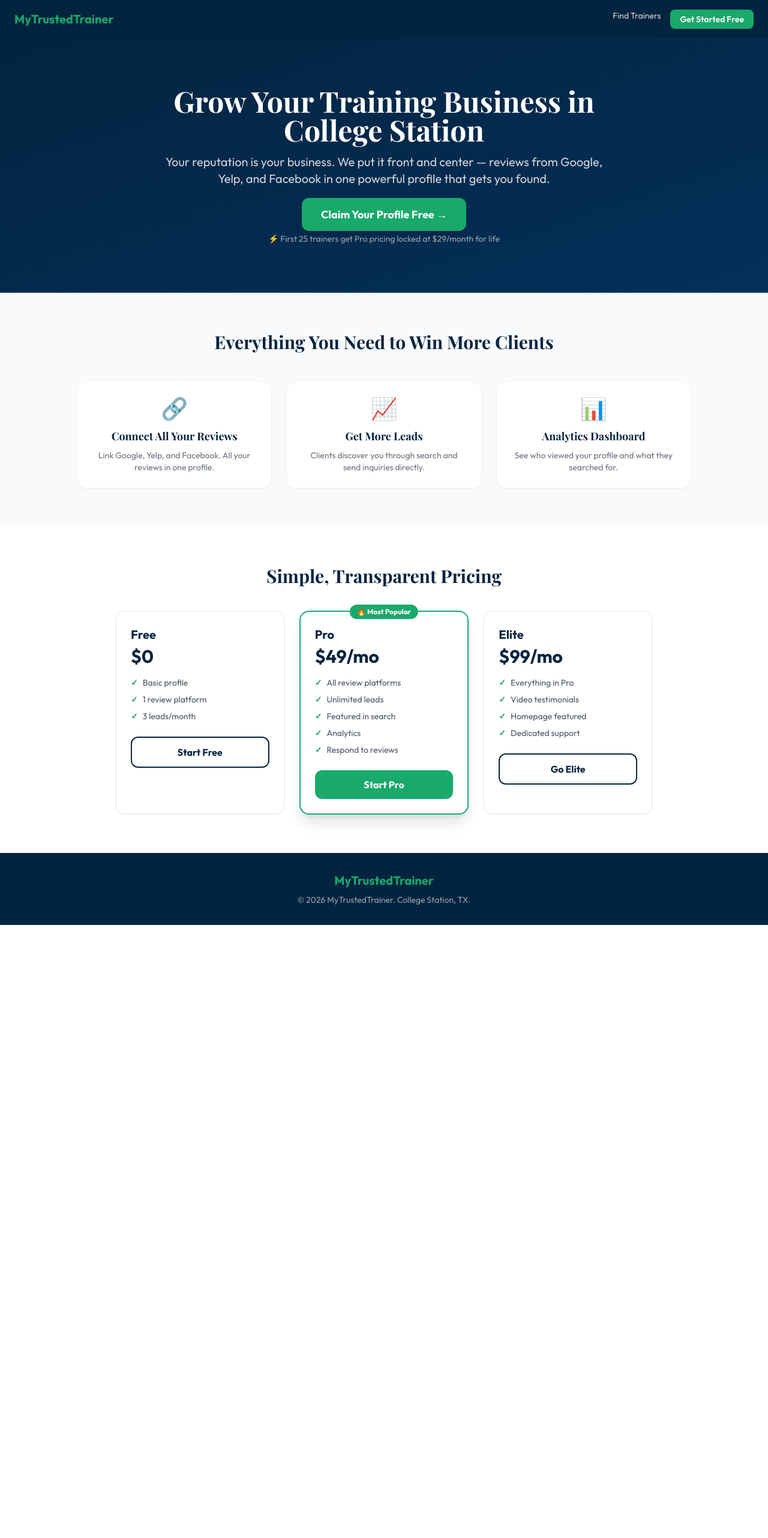
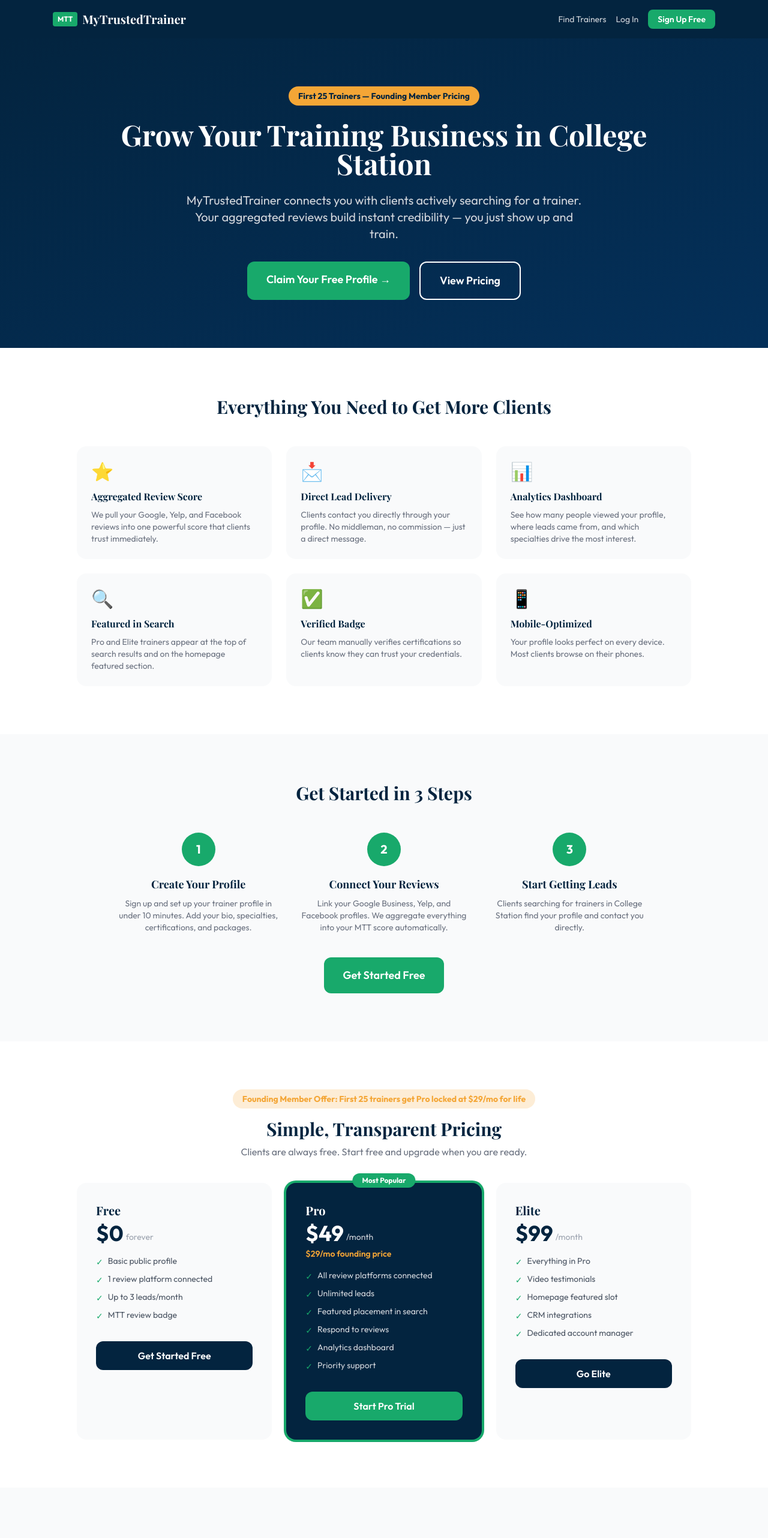
Before and after one commit to MyTrustedTrainer/mytrustedtrainer, a Next.js app: page /for-trainers in a window 1280 px wide. Shown: the top 2564 px of the page at 60% size. Before the commit the page ends 1542 px from the top, so only its background shows below. Built offline with nearby package versions, Linux system fonts and the light colour scheme.

Commit message:
Fix app/for-trainers/page.tsx

```diff
--- a/app/for-trainers/page.tsx
+++ b/app/for-trainers/page.tsx
@@ -2,74 +2,202 @@ import Link from 'next/link'
 
 export default function ForTrainersPage() {
   return (
-    <main className="min-h-screen bg-white">
-      <nav className="bg-[#03243F] text-white px-6 py-4 flex items-center justify-between">
-        <Link href="/" className="text-[#18A96B] text-xl font-bold font-[Playfair_Display,serif]">MyTrustedTrainer</Link>
-        <div className="flex gap-4">
+    <div className="min-h-screen bg-white">
+      {/* Nav */}
+      <nav className="bg-[#03243F] text-white">
+        <div className="max-w-6xl mx-auto px-6 py-4 flex items-center justify-between">
+          <Link href="/" className="flex items-center gap-2">
+            <span className="bg-[#18A96B] text-white text-xs font-bold px-2 py-1 rounded">MTT</span>
+            <span className="text-xl font-bold" style={{fontFamily:'Playfair Display'}}>MyTrustedTrainer</span>
+          </Link>
+          <div className="flex items-center gap-4">
             <Link href="/search" className="text-gray-300 hover:text-white text-sm">Find Trainers</Link>
-          <Link href="/signup?type=trainer" className="bg-[#18A96B] hover:bg-[#13875A] text-white text-sm px-4 py-1.5 rounded-lg font-semibold">Get Started Free</Link>
+            <Link href="/login" className="text-gray-300 hover:text-white text-sm">Log In</Link>
+            <Link href="/signup" className="bg-[#18A96B] text-white text-sm font-semibold px-4 py-1.5 rounded-lg hover:bg-[#15906A]">Sign Up Free</Link>
+          </div>
         </div>
       </nav>
 
-      <section className="bg-gradient-to-br from-[#03243F] to-[#04305a] text-white py-20 px-6 text-center">
-        <div className="max-w-3xl mx-auto">
-          <h1 className="text-5xl font-bold font-[Playfair_Display,serif] mb-4">Grow Your Training Business in College Station</h1>
-          <p className="text-gray-300 text-xl mb-8">Your reputation is your business. We put it front and center — reviews from Google, Yelp, and Facebook in one powerful profile that gets you found.</p>
-          <Link href="/signup?type=trainer" className="bg-[#18A96B] hover:bg-[#13875A] text-white font-bold px-8 py-4 rounded-xl text-lg transition-all shadow-lg">
-            Claim Your Profile Free →
+      {/* Hero */}
+      <section className="bg-gradient-to-br from-[#03243F] to-[#04305a] text-white py-20 px-6">
+        <div className="max-w-4xl mx-auto text-center">
+          <div className="inline-block bg-[#F4A636] text-[#03243F] text-sm font-bold px-4 py-1.5 rounded-full mb-6">
+            First 25 Trainers — Founding Member Pricing
+          </div>
+          <h1 className="text-5xl font-bold mb-6" style={{fontFamily:'Playfair Display'}}>
+            Grow Your Training Business in College Station
+          </h1>
+          <p className="text-xl text-gray-300 mb-8 max-w-2xl mx-auto">
+            MyTrustedTrainer connects you with clients actively searching for a trainer. Your aggregated reviews build instant credibility — you just show up and train.
+          </p>
+          <div className="flex flex-col sm:flex-row gap-4 justify-center">
+            <Link href="/signup?role=trainer" className="bg-[#18A96B] text-white px-8 py-4 rounded-xl font-semibold text-lg hover:bg-[#15906A] transition-colors">
+              Claim Your Free Profile &rarr;
             </Link>
-          <p className="text-gray-400 text-sm mt-4">⚡ First 25 trainers get Pro pricing locked at $29/month for life</p>
+            <a href="#pricing" className="border-2 border-white text-white px-8 py-4 rounded-xl font-semibold text-lg hover:bg-white/10 transition-colors">
+              View Pricing
+            </a>
+          </div>
         </div>
       </section>
 
-      <section className="py-16 px-6 bg-gray-50">
-        <div className="max-w-4xl mx-auto text-center mb-12">
-          <h2 className="text-3xl font-bold font-[Playfair_Display,serif] text-[#03243F] mb-3">Everything You Need to Win More Clients</h2>
+      {/* Benefits */}
+      <section className="py-20 px-6">
+        <div className="max-w-5xl mx-auto">
+          <div className="text-center mb-12">
+            <h2 className="text-3xl font-bold text-[#03243F] mb-2" style={{fontFamily:'Playfair Display'}}>Everything You Need to Get More Clients</h2>
           </div>
-        <div className="max-w-5xl mx-auto grid md:grid-cols-3 gap-6">
+          <div className="grid grid-cols-1 md:grid-cols-3 gap-6">
             {[
-            { icon: '🔗', title: 'Connect All Your Reviews', desc: 'Link Google, Yelp, and Facebook. All your reviews in one profile.' },
-            { icon: '📈', title: 'Get More Leads', desc: 'Clients discover you through search and send inquiries directly.' },
-            { icon: '📊', title: 'Analytics Dashboard', desc: 'See who viewed your profile and what they searched for.' },
-          ].map(f => (
-            <div key={f.title} className="bg-white rounded-2xl p-6 border border-gray-100 shadow-sm text-center">
-              <div className="text-4xl mb-3">{f.icon}</div>
-              <h3 className="font-bold text-[#03243F] text-lg mb-2">{f.title}</h3>
-              <p className="text-gray-500 text-sm">{f.desc}</p>
+              {icon:'⭐', title:'Aggregated Review Score', desc:'We pull your Google, Yelp, and Facebook reviews into one powerful score that clients trust immediately.'},
+              {icon:'📩', title:'Direct Lead Delivery', desc:'Clients contact you directly through your profile. No middleman, no commission — just a direct message.'},
+              {icon:'📊', title:'Analytics Dashboard', desc:'See how many people viewed your profile, where leads came from, and which specialties drive the most interest.'},
+              {icon:'🔍', title:'Featured in Search', desc:'Pro and Elite trainers appear at the top of search results and on the homepage featured section.'},
+              {icon:'✅', title:'Verified Badge', desc:'Our team manually verifies certifications so clients know they can trust your credentials.'},
+              {icon:'📱', title:'Mobile-Optimized', desc:'Your profile looks perfect on every device. Most clients browse on their phones.'},
+            ].map(b => (
+              <div key={b.title} className="bg-gray-50 rounded-2xl p-6">
+                <div className="text-3xl mb-3">{b.icon}</div>
+                <h3 className="font-bold text-[#03243F] mb-2">{b.title}</h3>
+                <p className="text-gray-500 text-sm">{b.desc}</p>
               </div>
             ))}
           </div>
+        </div>
       </section>
 
-      <section className="py-16 px-6 bg-white" id="pricing">
-        <div className="max-w-4xl mx-auto text-center mb-10">
-          <h2 className="text-3xl font-bold font-[Playfair_Display,serif] text-[#03243F]">Simple, Transparent Pricing</h2>
+      {/* How it works for trainers */}
+      <section className="py-20 px-6 bg-gray-50">
+        <div className="max-w-4xl mx-auto">
+          <div className="text-center mb-12">
+            <h2 className="text-3xl font-bold text-[#03243F] mb-2" style={{fontFamily:'Playfair Display'}}>Get Started in 3 Steps</h2>
           </div>
-        <div className="max-w-4xl mx-auto grid md:grid-cols-3 gap-6">
+          <div className="grid grid-cols-1 md:grid-cols-3 gap-8">
             {[
-            { name: 'Free', price: '$0', features: ['Basic profile', '1 review platform', '3 leads/month'], cta: 'Start Free', highlight: false },
-            { name: 'Pro', price: '$49/mo', badge: '🔥 Most Popular', features: ['All review platforms', 'Unlimited leads', 'Featured in search', 'Analytics', 'Respond to reviews'], cta: 'Start Pro', highlight: true },
-            { name: 'Elite', price: '$99/mo', features: ['Everything in Pro', 'Video testimonials', 'Homepage featured', 'Dedicated support'], cta: 'Go Elite', highlight: false },
+              {n:'1', title:'Create Your Profile', desc:'Sign up and set up your trainer profile in under 10 minutes. Add your bio, specialties, certifications, and packages.'},
+              {n:'2', title:'Connect Your Reviews', desc:'Link your Google Business, Yelp, and Facebook profiles. We aggregate everything into your MTT score automatically.'},
+              {n:'3', title:'Start Getting Leads', desc:'Clients searching for trainers in College Station find your profile and contact you directly.'},
+            ].map(s => (
+              <div key={s.n} className="text-center">
+                <div className="w-14 h-14 bg-[#18A96B] text-white rounded-full flex items-center justify-center text-xl font-bold mx-auto mb-4">{s.n}</div>
+                <h3 className="text-lg font-bold text-[#03243F] mb-2">{s.title}</h3>
+                <p className="text-gray-500 text-sm">{s.desc}</p>
+              </div>
+            ))}
+          </div>
+          <div className="text-center mt-10">
+            <Link href="/signup?role=trainer" className="bg-[#18A96B] text-white px-8 py-4 rounded-xl font-semibold text-lg hover:bg-[#15906A] inline-block transition-colors">
+              Get Started Free
+            </Link>
+          </div>
+        </div>
+      </section>
+
+      {/* Pricing */}
+      <section id="pricing" className="py-20 px-6">
+        <div className="max-w-5xl mx-auto">
+          <div className="text-center mb-4">
+            <div className="inline-block bg-[#F4A636]/20 text-[#F4A636] font-bold px-4 py-1.5 rounded-full text-sm mb-4">
+              Founding Member Offer: First 25 trainers get Pro locked at $29/mo for life
+            </div>
+            <h2 className="text-3xl font-bold text-[#03243F] mb-2" style={{fontFamily:'Playfair Display'}}>Simple, Transparent Pricing</h2>
+            <p className="text-gray-500">Clients are always free. Start free and upgrade when you are ready.</p>
+          </div>
+          <div className="grid grid-cols-1 md:grid-cols-3 gap-6 mt-10">
+            {[
+              {
+                name:'Free', price:'$0', period:'forever',
+                features:['Basic public profile','1 review platform connected','Up to 3 leads/month','MTT review badge'],
+                cta:'Get Started Free', href:'/signup?role=trainer&plan=free', featured:false
+              },
+              {
+                name:'Pro', price:'$49', period:'/month',
+                founding: '$29/mo founding price',
+                features:['All review platforms connected','Unlimited leads','Featured placement in search','Respond to reviews','Analytics dashboard','Priority support'],
+                cta:'Start Pro Trial', href:'/signup?role=trainer&plan=pro', featured:true
+              },
+              {
+                name:'Elite', price:'$99', period:'/month',
+                features:['Everything in Pro','Video testimonials','Homepage featured slot','CRM integrations','Dedicated account manager'],
+                cta:'Go Elite', href:'/signup?role=trainer&plan=elite', featured:false
+              },
             ].map(plan => (
-            <div key={plan.name} className={`rounded-2xl p-6 border-2 relative ${plan.highlight ? 'border-[#18A96B] shadow-xl' : 'border-gray-100 shadow-sm'}`}>
-              {plan.badge && <div className="absolute -top-3 left-1/2 -translate-x-1/2 bg-[#18A96B] text-white text-xs font-bold px-3 py-1 rounded-full">{plan.badge}</div>}
-              <div className="font-bold text-[#03243F] text-xl mb-1">{plan.name}</div>
-              <div className="text-3xl font-bold text-[#03243F] mb-4">{plan.price}</div>
-              <ul className="space-y-2 mb-6">
-                {plan.features.map(f => <li key={f} className="text-sm text-gray-600 flex gap-2"><span className="text-[#18A96B] font-bold">✓</span>{f}</li>)}
+              <div key={plan.name} className={`rounded-2xl p-8 relative ${plan.featured ? 'bg-[#03243F] text-white ring-4 ring-[#18A96B]' : 'bg-gray-50'}`}>
+                {plan.featured && <div className="absolute -top-4 left-1/2 -translate-x-1/2 bg-[#18A96B] text-white text-xs font-bold px-4 py-1 rounded-full whitespace-nowrap">Most Popular</div>}
+                <h3 className={`text-xl font-bold mb-1 ${plan.featured ? 'text-white' : 'text-[#03243F]'}`}>{plan.name}</h3>
+                <div className="flex items-end gap-1 mb-1">
+                  <span className={`text-4xl font-bold ${plan.featured ? 'text-white' : 'text-[#03243F]'}`}>{plan.price}</span>
+                  <span className={`text-sm mb-1 ${plan.featured ? 'text-gray-300' : 'text-gray-400'}`}>{plan.period}</span>
+                </div>
+                {(plan as any).founding && (
+                  <p className="text-[#F4A636] text-sm font-semibold mb-4">{(plan as any).founding}</p>
+                )}
+                <ul className="space-y-2 mb-8 mt-4">
+                  {plan.features.map(f => (
+                    <li key={f} className={`flex items-start gap-2 text-sm ${plan.featured ? 'text-gray-300' : 'text-gray-600'}`}>
+                      <span className="text-[#18A96B] mt-0.5 flex-shrink-0">✓</span> {f}
+                    </li>
+                  ))}
                 </ul>
-              <Link href="/signup?type=trainer" className={`block w-full text-center font-bold py-3 rounded-xl transition-all ${plan.highlight ? 'bg-[#18A96B] hover:bg-[#13875A] text-white' : 'border-2 border-[#03243F] text-[#03243F] hover:bg-[#03243F] hover:text-white'}`}>
+                <Link href={plan.href}
+                  className={`block text-center py-3 rounded-xl font-semibold transition-colors ${plan.featured ? 'bg-[#18A96B] text-white hover:bg-[#15906A]' : 'bg-[#03243F] text-white hover:bg-[#04305a]'}`}>
                   {plan.cta}
                 </Link>
               </div>
             ))}
           </div>
+        </div>
       </section>
 
-      <footer className="bg-[#03243F] text-white py-8 px-6 text-center">
-        <Link href="/" className="text-[#18A96B] text-xl font-bold font-[Playfair_Display,serif]">MyTrustedTrainer</Link>
-        <p className="text-gray-400 text-sm mt-2">© 2026 MyTrustedTrainer. College Station, TX.</p>
+      {/* FAQ */}
+      <section className="py-20 px-6 bg-gray-50">
+        <div className="max-w-3xl mx-auto">
+          <h2 className="text-3xl font-bold text-[#03243F] mb-10 text-center" style={{fontFamily:'Playfair Display'}}>Common Questions</h2>
+          <div className="space-y-6">
+            {[
+              {q:"Is my profile already on MyTrustedTrainer?", a:"If you have a Google Business profile, Yelp listing, or Facebook page as a trainer in College Station, your basic info may already be here. Sign up to claim and customize it."},
+              {q:"How do I get more leads?", a:"Pro and Elite trainers appear at the top of search results and are featured on the homepage. Keeping your profile complete, verified, and active significantly increases your visibility."},
+              {q:"What is the Founding Trainer offer?", a:"The first 25 trainers who subscribe to Pro get their rate locked at $29/month for as long as they stay subscribed — even after we raise prices. This is a one-time offer for early adopters."},
+              {q:"Can I cancel anytime?", a:"Yes. No contracts, no cancellation fees. Cancel anytime from your dashboard."},
+              {q:"How do I connect my Google reviews?", a:"After signing up, go to your dashboard and follow the guided steps to connect your Google Business profile. Your reviews will be imported automatically."},
+            ].map((faq, i) => (
+              <div key={i} className="bg-white rounded-2xl p-6">
+                <h3 className="font-bold text-[#03243F] mb-2">{faq.q}</h3>
+                <p className="text-gray-500 text-sm">{faq.a}</p>
+              </div>
+            ))}
+          </div>
+        </div>
+      </section>
+
+      {/* Final CTA */}
+      <section className="py-20 px-6 bg-[#03243F] text-white">
+        <div className="max-w-3xl mx-auto text-center">
+          <h2 className="text-3xl font-bold mb-4" style={{fontFamily:'Playfair Display'}}>Ready to Grow Your Client Base?</h2>
+          <p className="text-gray-300 mb-8">Join the trainers already using MyTrustedTrainer to get discovered in College Station.</p>
+          <Link href="/signup?role=trainer" className="bg-[#18A96B] text-white px-8 py-4 rounded-xl font-semibold text-lg hover:bg-[#15906A] inline-block transition-colors">
+            Create Your Free Profile &rarr;
+          </Link>
+        </div>
+      </section>
+
+      {/* Footer */}
+      <footer className="bg-[#02192d] text-gray-400 py-8 px-6">
+        <div className="max-w-5xl mx-auto flex flex-col md:flex-row items-center justify-between gap-4">
+          <span className="text-white font-bold" style={{fontFamily:'Playfair Display'}}>
+            <span className="text-[#18A96B]">My</span>TrustedTrainer
+          </span>
+          <div className="flex gap-6 text-sm">
+            <Link href="/" className="hover:text-white">Home</Link>
+            <Link href="/search" className="hover:text-white">Find Trainers</Link>
+            <Link href="/about" className="hover:text-white">About</Link>
+            <Link href="/contact" className="hover:text-white">Contact</Link>
+            <Link href="/privacy" className="hover:text-white">Privacy</Link>
+            <Link href="/terms" className="hover:text-white">Terms</Link>
+          </div>
+          <p className="text-sm">&copy; 2026 MyTrustedTrainer</p>
+        </div>
       </footer>
-    </main>
+    </div>
   )
 }
```
Lines whose indentation alone changed are shown as unchanged.
